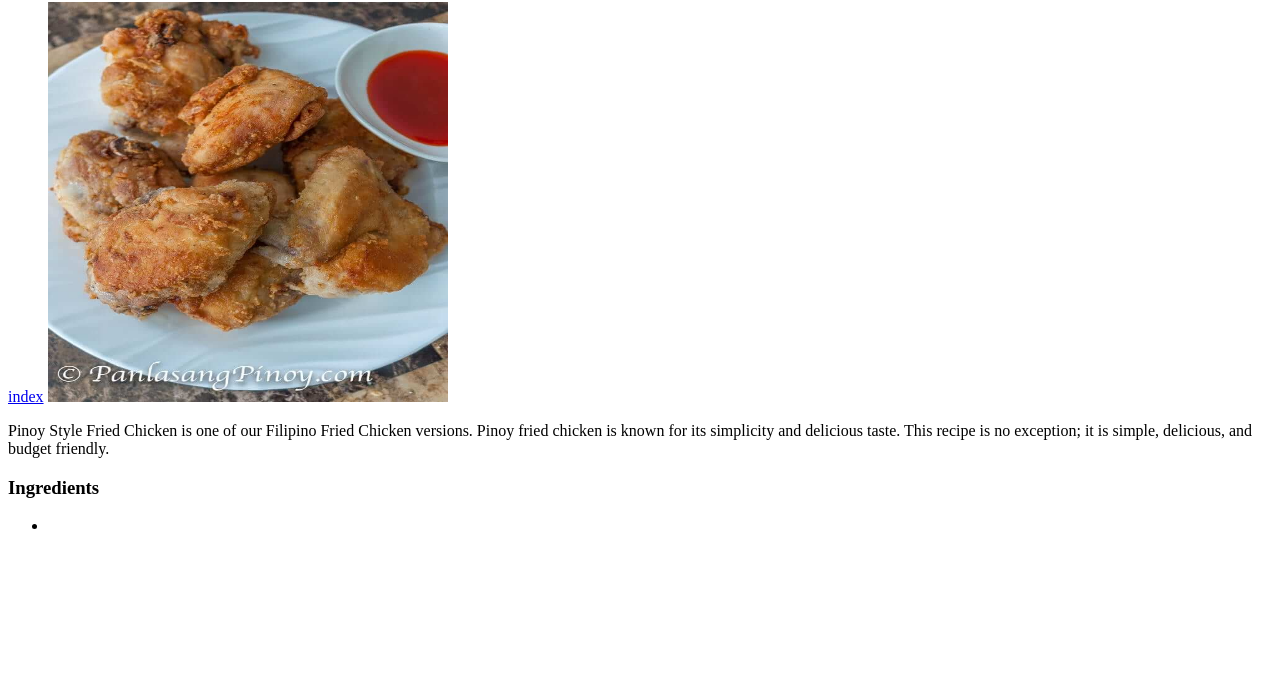
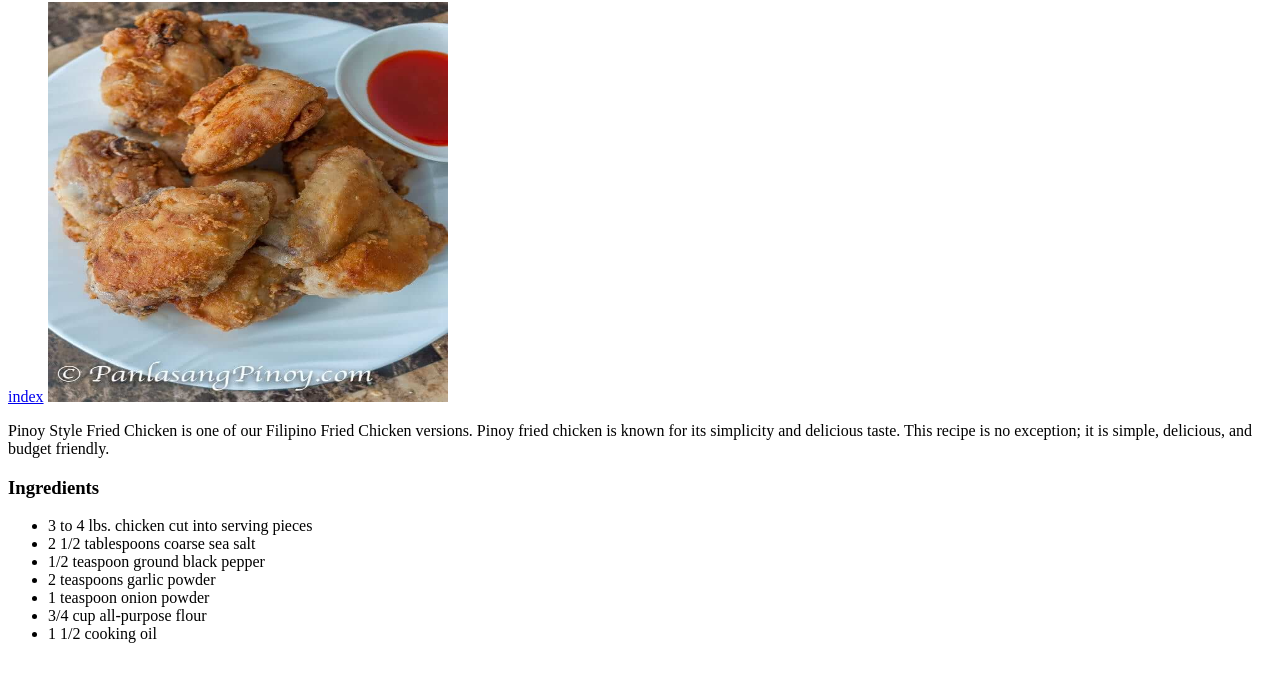
Before and after one commit to Johannes-anton25/odin-recipes, a plain HTML site: page recipes/fried-chicken.html in a window 1280 px wide. Shown: the part 78-760 px from the top of the page. Drawn offline with Linux system fonts and the light colour scheme.

Commit message:
ingredients

```diff
--- a/recipes/fried-chicken.html
+++ b/recipes/fried-chicken.html
@@ -24,7 +24,13 @@
     <div>
       <h3>Ingredients</h3>
       <ul>
-        <li></li>
+        <li>3 to 4 lbs. chicken cut into serving pieces</li>
+        <li>2 1/2 tablespoons coarse sea salt</li>
+        <li>1/2 teaspoon ground black pepper</li>
+        <li>2 teaspoons garlic powder</li>
+        <li>1 teaspoon onion powder</li>
+        <li>3/4 cup all-purpose flour</li>
+        <li>1 1/2 cooking oil</li>
       </ul>
     </div>
   </body>
```
